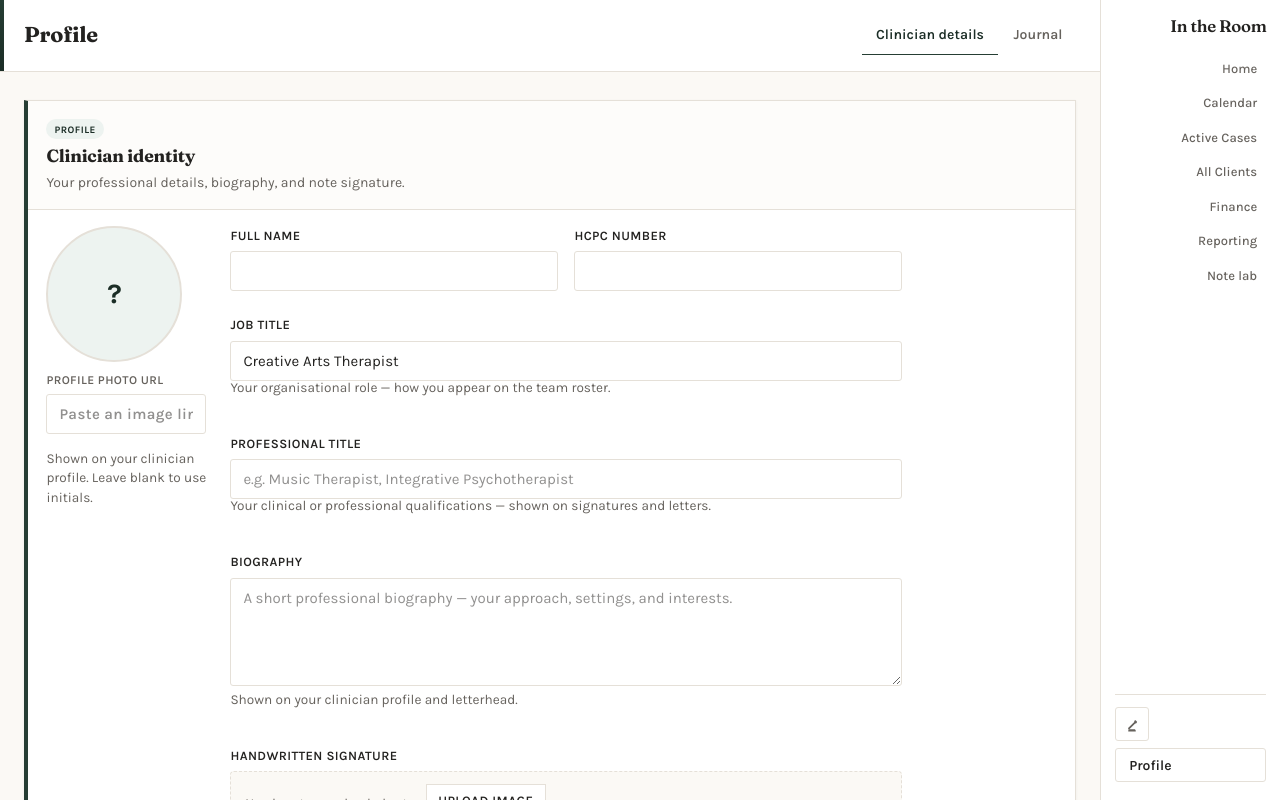
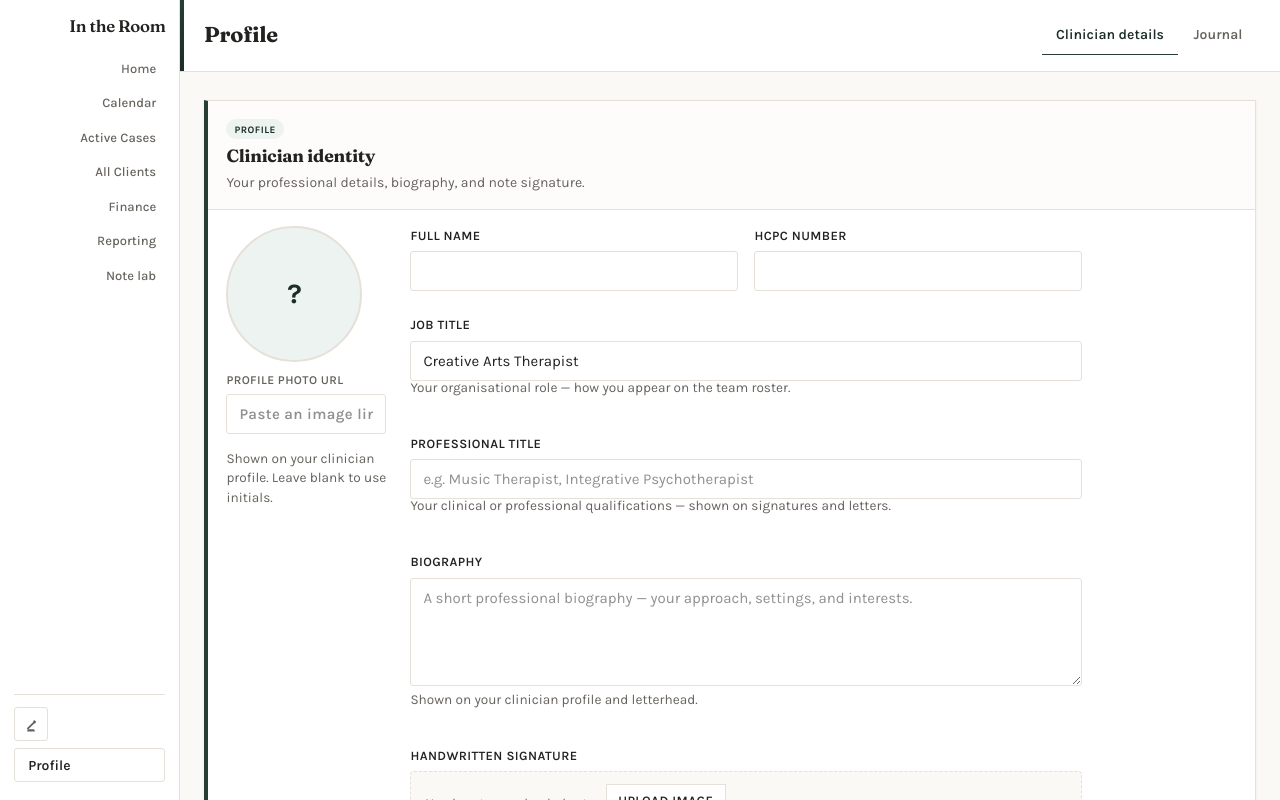
Before and after one commit to BenMidwinter/In-the-Room, a React (Vite) app: page /profile in a window 1280 px wide. Shown: the top 800 px of the page. Built offline with nearby package versions, Linux system fonts and the light colour scheme.

Commit message:
Keep left nav with right-aligned labels; fix calendar header spill
Restore the sidebar on the left while keeping brand/link text right-aligned, and stop the calendar page header from pulling above the viewport.

Co-authored-by: BenMidwinter <BenMidwinter@users.noreply.github.com>

```diff
--- a/src/styles/base.css
+++ b/src/styles/base.css
@@ -40,14 +40,13 @@ a:hover { text-decoration: underline; }
   position: sticky;
   top: 0;
   z-index: 100;
-  order: 2;
   width: var(--nav-width);
   flex: 0 0 var(--nav-width);
   height: 100vh;
   height: 100dvh;
   background: var(--bg-nav);
-  border-left: 1px solid var(--border-color);
-  border-right: none;
+  border-right: 1px solid var(--border-color);
+  border-left: none;
   box-shadow: none;
   overflow: visible;
 }
@@ -267,7 +266,6 @@ a:hover { text-decoration: underline; }
 }
 
 .main-content {
-  order: 1;
   flex: 1;
   width: 100%;
   max-width: none;
--- a/src/styles/clinical.css
+++ b/src/styles/clinical.css
@@ -98,18 +98,17 @@
   .top-nav {
     position: fixed;
     top: 0;
-    right: 0;
-    left: auto;
+    left: 0;
+    right: auto;
     bottom: 0;
-    order: 0;
     width: min(14rem, 86vw);
     flex: none;
     height: 100vh;
     height: 100dvh;
-    transform: translateX(105%);
+    transform: translateX(-105%);
     transition: transform 0.2s ease;
-    border-left: 2px solid var(--col-primary);
-    border-right: none;
+    border-right: 2px solid var(--col-primary);
+    border-left: none;
     box-shadow: var(--shadow-md);
   }
 
@@ -168,10 +167,6 @@
   .top-nav__link {
     padding: 0.5rem 0.65rem;
   }
-
-  .main-content {
-    order: 0;
-  }
 }
 
 .placeholder { text-align: center; padding: 3rem 2rem; color: var(--txt-muted); }
--- a/src/styles/home-calendar.css
+++ b/src/styles/home-calendar.css
@@ -1010,6 +1010,8 @@
 }
 
 .page-header--calendar {
+  /* page--calendar zeros top padding; cancel the shared negative header pull */
+  margin-top: 0;
   margin-bottom: 0.65rem;
   overflow: visible;
   flex-shrink: 0;
```
